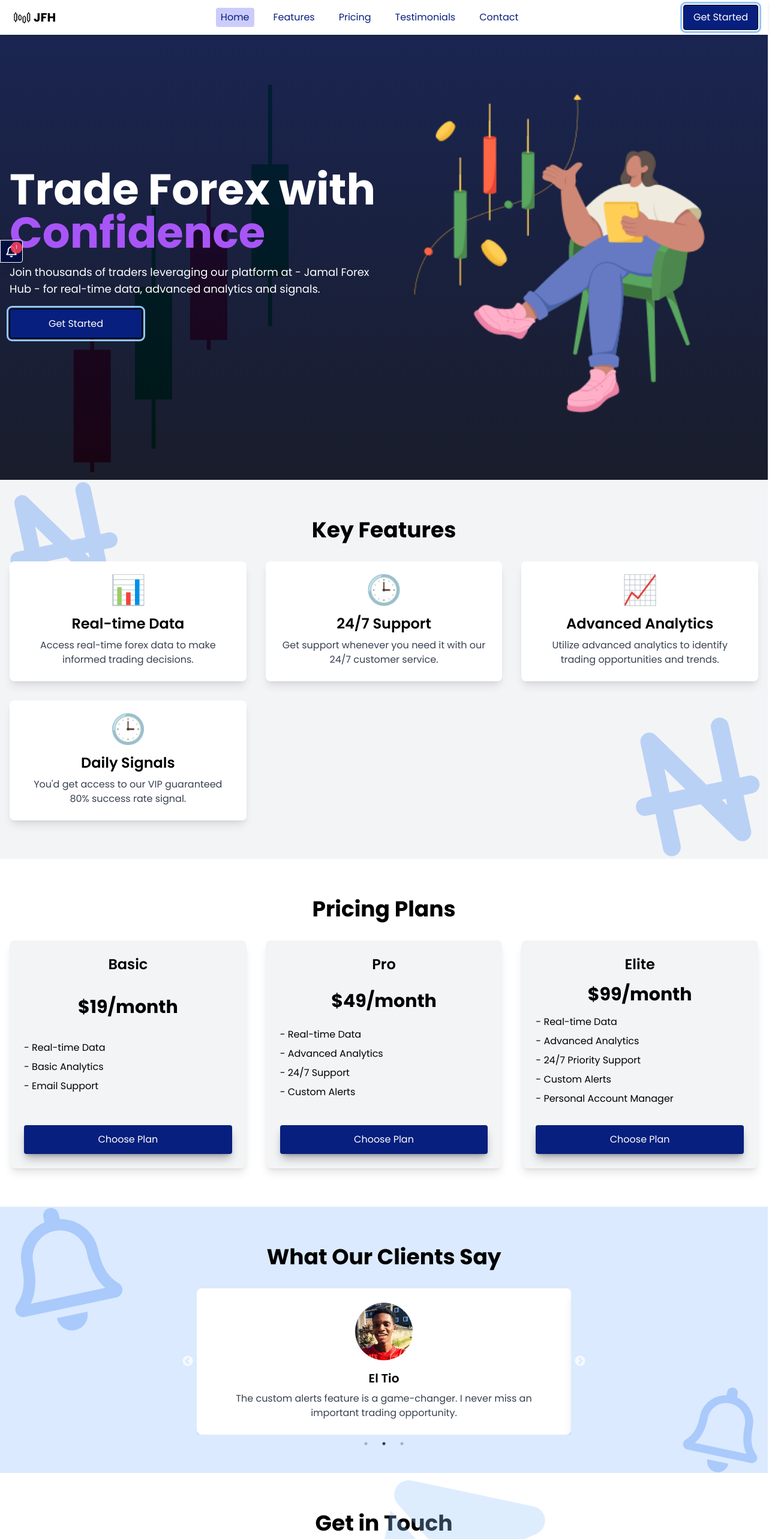
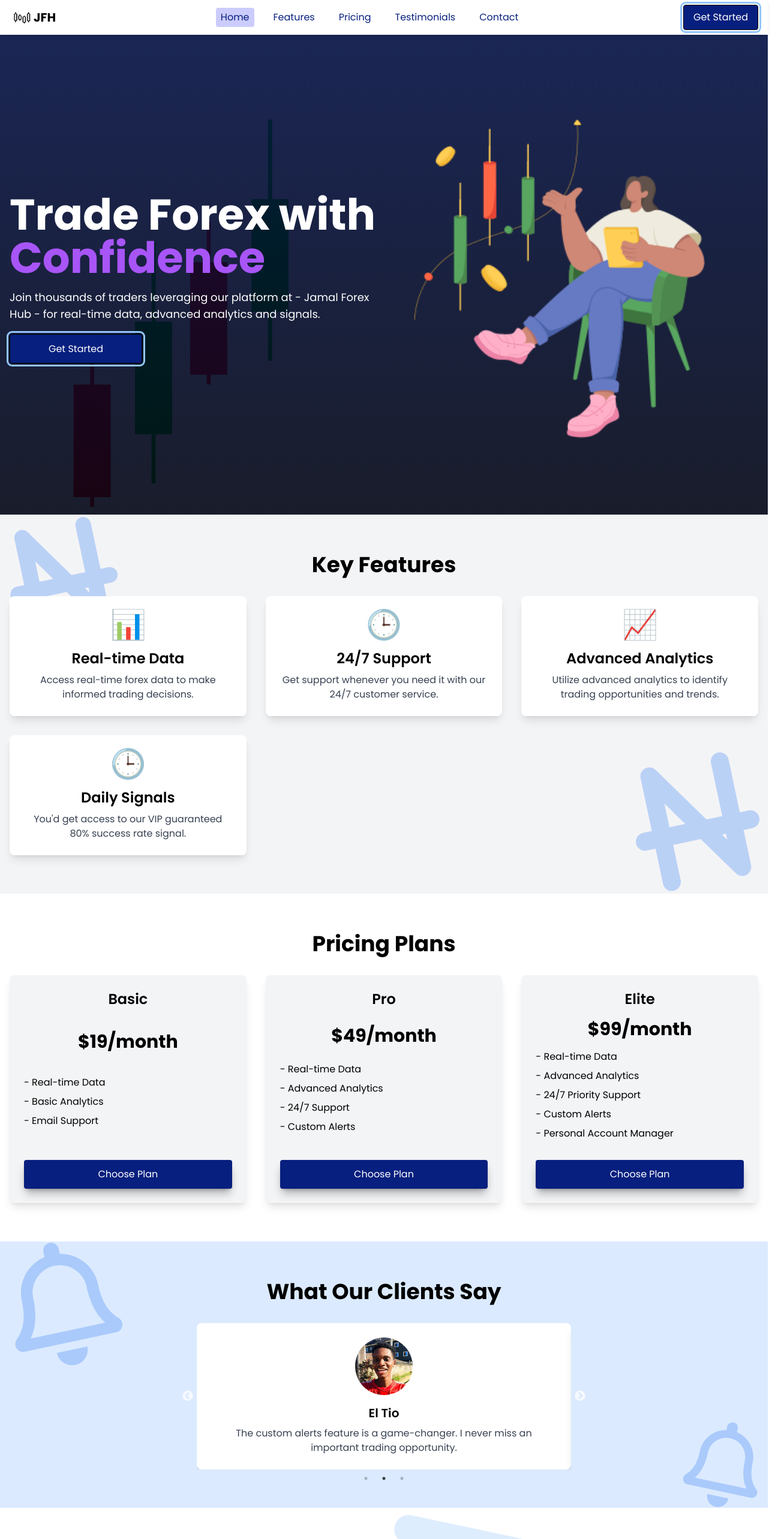
Before and after one commit to Nkemakolamuko/jamal-forex-hub-latest, a React (Vite) app: page / in a window 1280 px wide. Shown: the top 2566 px of the page at 60% size, 1302 px wide, since content can reach past the window. Built offline with nearby package versions, Linux system fonts and the light colour scheme; grey boxes are pictures that could not be loaded.

Commit message:
Fix obnoxious scroll brhaviour --

```diff
--- a/src/App.jsx
+++ b/src/App.jsx
@@ -20,7 +20,6 @@
 
   return (
     <FormContext.Provider value={{ isFormVisible, setIsFormVisible }}>
-      <div className="">
       <BrowserRouter>
         <Routes>
           <Route
@@ -34,7 +33,7 @@
                 <Testimonials />
                 <Contact />
                 <Footer />
-                  <MessageUs />
+                {/* <MessageUs /> */}
                 {/* Sign Up Form Overlay */}
                 <SignUpForm isVisible={isFormVisible} onClose={closeForm} />
                 <CookieConsent />
@@ -44,7 +43,6 @@
           <Route path="/plan-checkout/:id" element={<PlanCheckout />} />
         </Routes>
       </BrowserRouter>
-      </div>
     </FormContext.Provider>
   );
 }
--- a/src/index.css
+++ b/src/index.css
@@ -113,11 +113,10 @@
 
 * {
   font-family: poppins !important;
-  /* overflow: hidden !important; */
 }
 
 body {
-  overflow-x: hidden !important;
+  /* overflow-x: hidden !important; */
 }
 
 /* For the header links */
--- a/src/pages/Contact.jsx
+++ b/src/pages/Contact.jsx
@@ -47,7 +47,7 @@
   return (
     <motion.section
       ref={ref}
-      className="py-16 bg-white relative"
+      className="py-16 bg-white overflow-hidden relative"
       initial={{ opacity: 0 }}
       animate={isInView ? { opacity: 1 } : {}}
       transition={{ duration: 0.5 }}
--- a/src/pages/Features.jsx
+++ b/src/pages/Features.jsx
@@ -36,7 +36,7 @@
   return (
     <motion.section
       ref={ref}
-      className="py-16 bg-gray-100 relative"
+      className="py-16 bg-gray-100 overflow-hidden relative"
       initial={{ opacity: 0 }}
       animate={isInView ? { opacity: 1 } : {}}
       transition={{ duration: 0.5 }}
--- a/src/pages/Header.jsx
+++ b/src/pages/Header.jsx
@@ -21,12 +21,12 @@
   return (
     <motion.header
       ref={ref}
-      className="bg-white fixed w-full top-0 z-50 shadow-md pb-2 md:pb-0"
+      className="bg-white sticky top-0 z-50 shadow-md pb-2 md:pb-0"
       initial={{ opacity: 0, y: -50 }}
       animate={isInView ? { opacity: 1, y: 0 } : {}}
       transition={{ duration: 0.5 }}
     >
-      <div className="container mx-auto px-4 md:py-2 py-2 flex justify-between items-center">
+      <div className="px-4 md:py-2 py-2 flex justify-between items-center">
         {/* Logo */}
         <motion.div
           whileHover={{ scale: 1.2, rotate: 360 }}
--- a/src/pages/Hero.jsx
+++ b/src/pages/Hero.jsx
@@ -18,14 +18,14 @@
     <motion.section
       id="home"
       ref={ref}
-      className="relative bg-cover bg-center h-screen flex justify-center items-center pt-16 md:pt-0"
+      className="relative overflow-hidden bg-cover bg-center h-screen flex justify-center items-center pt-16 md:pt-0"
       initial={{ opacity: 0 }}
       animate={isInView ? { opacity: 1 } : {}}
       transition={{ duration: 0.5 }}
     >
       <LottieBackground />
       <div className="absolute inset-0 bg-gradient-to-t from-[#000414] to-[#010e42] opacity-90"></div>
-      <div className="container mx-auto px-4 h-full flex flex-col md:flex-row pt-36 md:pt-8 justify-center items-center text-white relative">
+      <div className="container mx-auto px-4 h-full flex flex-col md:flex-row pt-36 md:pt-0 justify-center items-center text-white relative">
         {/* Left Content */}
         <motion.div
           className="md:w-1/2 w-full"
--- a/src/pages/Pricing.jsx
+++ b/src/pages/Pricing.jsx
@@ -10,7 +10,7 @@
   return (
     <motion.section
       ref={ref}
-      className="py-16 bg-white"
+      className="py-16 bg-white overflow-hidden"
       initial={{ opacity: 0 }}
       animate={isInView ? { opacity: 1 } : {}}
       transition={{ duration: 0.5 }}
--- a/src/pages/Testimonial.jsx
+++ b/src/pages/Testimonial.jsx
@@ -43,7 +43,7 @@
   return (
     <motion.section
       ref={ref}
-      className="py-16 bg-blue-100 relative"
+      className="py-16 bg-blue-100 relative overflow-hidden"
       initial={{ opacity: 0 }}
       animate={isInView ? { opacity: 1 } : {}}
       transition={{ duration: 0.5 }}
```
Lines whose indentation alone changed are shown as unchanged.
